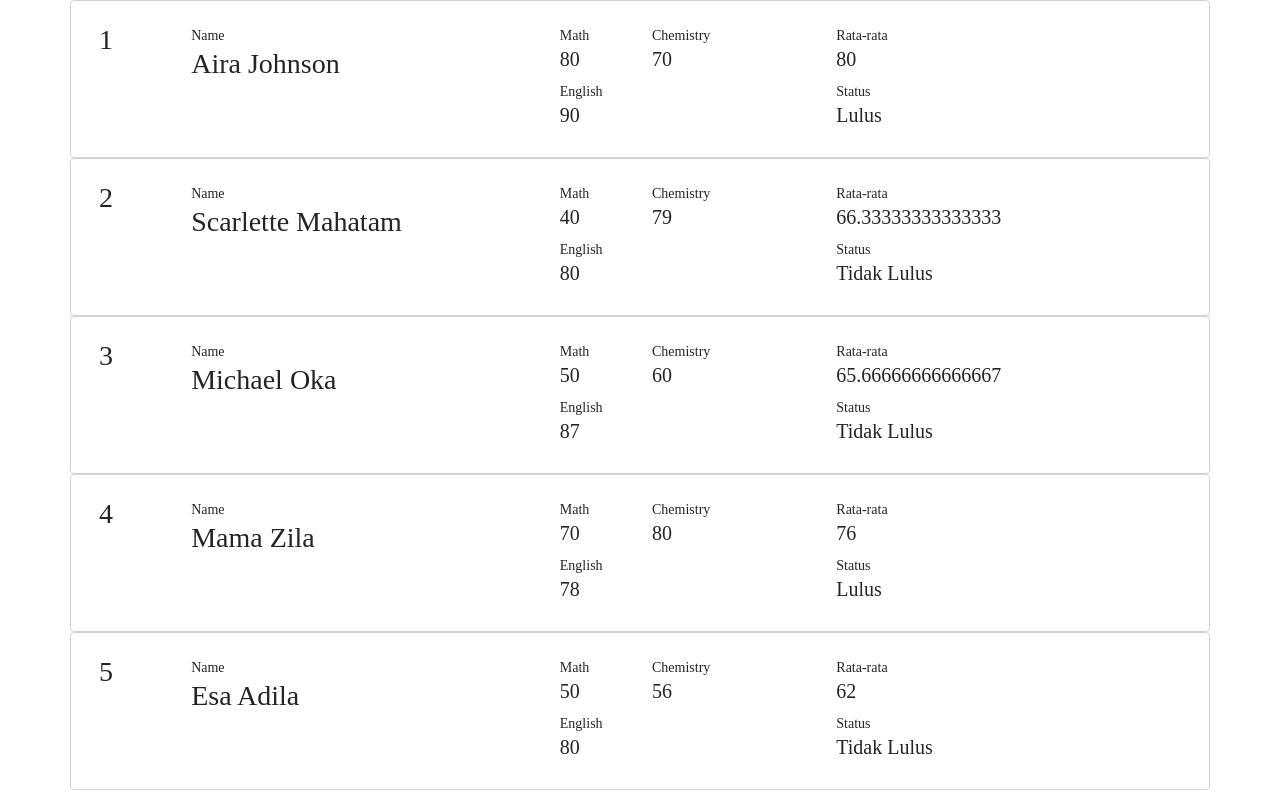
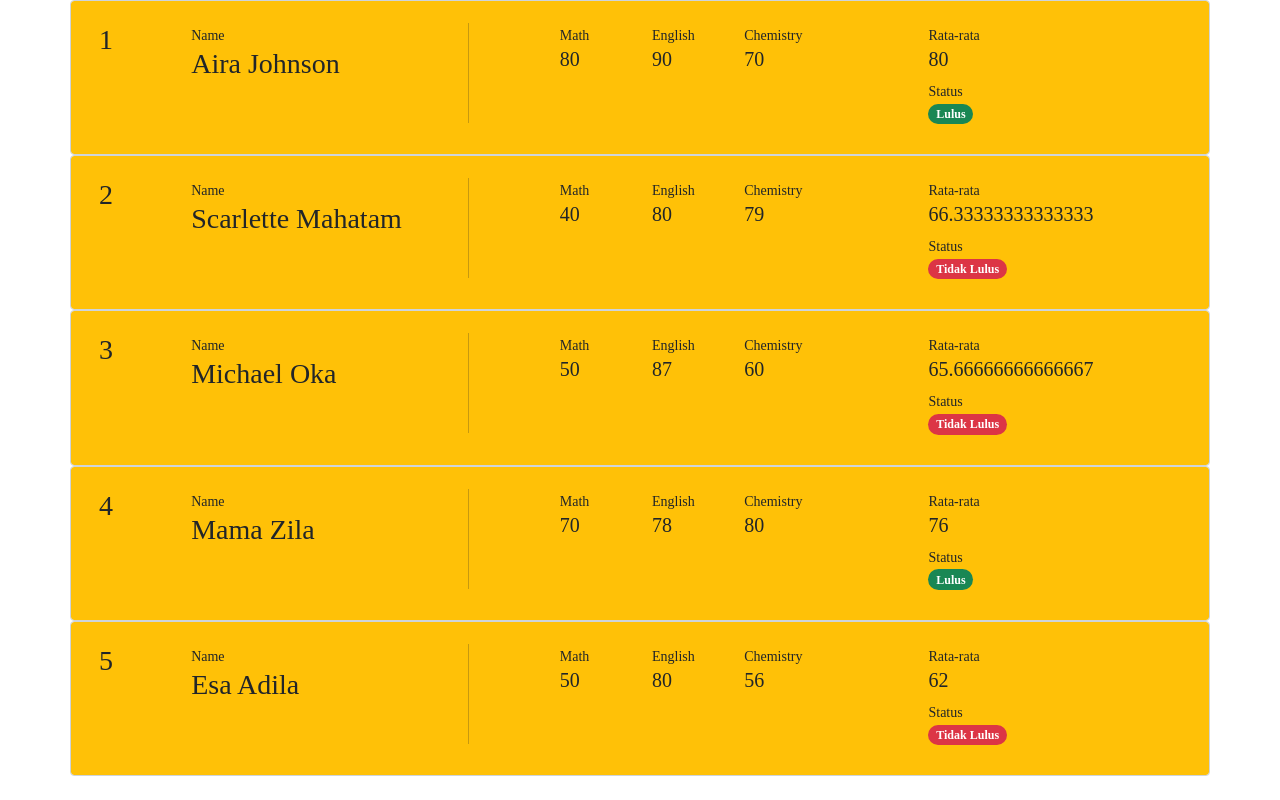
Before and after one commit to novalarama/Introduction-React, a React (Create React App) app: page / in a window 1280 px wide. Built offline with nearby package versions, Linux system fonts and the light colour scheme.

Commit message:
Next Commit

```diff
--- a/src/components/ScoreList.js
+++ b/src/components/ScoreList.js
@@ -1,20 +1,23 @@
 export default function ScoreList(props) {
   return (
-    <div className="container form-control" style={{fontFamily:`poppins`}}>
-
-        <div className="card-body">
+    <div className="container form-control bg-warning" style={{fontFamily:`poppins`}}>
+        <div className="card-body bg-warning text-dark">
           <div className="row">
           <div className="col-1">
               <h3 className="mt-auto">{props.id}</h3>
             </div>
-            <div className="col-4">
+            <div className="col-3">
               <small>Name</small>
               <h3>{props.name}</h3>
+            </div>
+            <div className=" col-1 d-flex" style={{height: `100px`}}>
+              <div className="vr d-flex"></div>
             </div>
             <div className="col-1">
               <small>Math</small>
               <h5>{props.math}</h5>
-
+            </div>
+            <div className="col-1">
               <small>English</small>
               <h5>{props.english}</h5>
             </div>
@@ -22,7 +25,7 @@ export default function ScoreList(props) {
               <small>Chemistry</small>
               <h5>{props.chemistry}</h5>
             </div>
-            <div className="col-4">
+            <div className="col-2">
               <small>Rata-rata</small>
               <h5>{props.rata}</h5>
 
--- a/src/pages/School.js
+++ b/src/pages/School.js
@@ -6,7 +6,7 @@ let [school, setSchool] = useState([])
 
 useEffect(() => {
     // sebuah fungsi yang digunakan ketika komponen ditampilkan, return dulu baru useEffet
-    // inisisasi data array Book (pemberian nilai awal)
+    // inisisasi data array Score (pemberian nilai awal)
     let arrayScore = [
       {
         id: 1,
@@ -54,9 +54,17 @@ useEffect(() => {
 
   let status = (rataRata) =>{
       if(rataRata >= 75){
-          return `Lulus`
+          return (
+            <h6>
+              <span className="badge rounded-pill bg-success">Lulus</span>
+            </h6>
+          )
       }else if(rataRata <= 74){
-          return `Tidak Lulus`
+        return (
+          <h6>
+            <span className="badge rounded-pill bg-danger">Tidak Lulus</span>
+          </h6>
+        )
       }
   }
     return(
```
